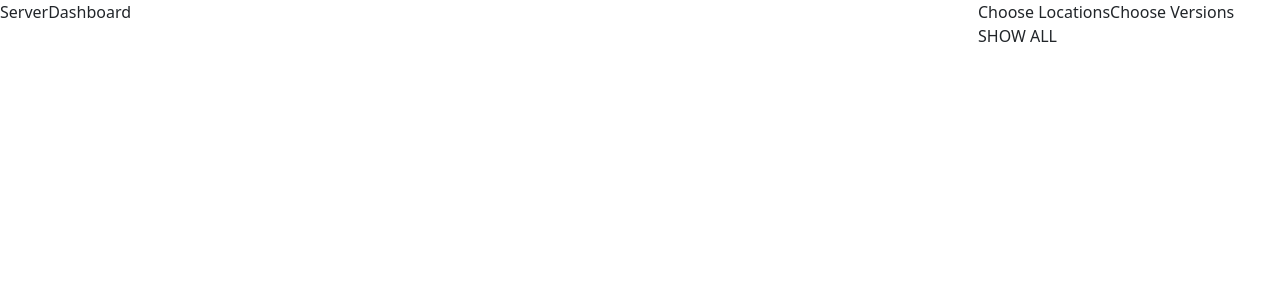
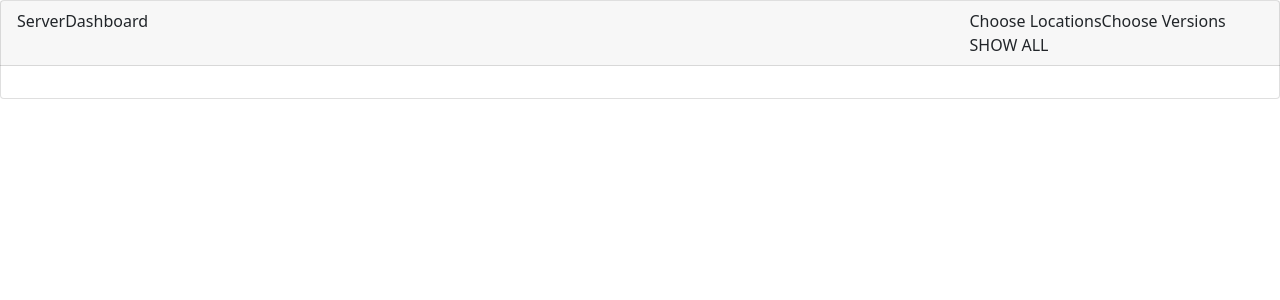
Before and after one commit to whhub/ServerDashboard, an Angular app: page / in a window 1280 px wide. Shown: the top 300 px of the page. Built offline with nearby package versions, Linux system fonts and the light colour scheme.

Commit message:
04 card layout

```diff
--- a/src/app/app.component.html
+++ b/src/app/app.component.html
@@ -1,12 +1,13 @@
-<!--The content below is only a placeholder and can be replaced.-->
-<div class="row justify-content-between">
-  <div class="col-3">{{ title }}</div>
-  <div  class="col-3">
-    <label>Choose Locations</label>
-    <label>Choose Versions</label>
-    <label>SHOW ALL</label>
+<div class='card'>
+  <div class="card-header row justify-content-between">
+    <div class="col-3">{{ title }}</div>
+    <div  class="col-3">
+      <label>Choose Locations</label>
+      <label>Choose Versions</label>
+      <label>SHOW ALL</label>
+    </div>
   </div>
-  <div class="container">
+  <div class="card-body">
     <div class="row row-cols-4 row-cols-sm-2 row-cols-xs-1">
 
     </div>
```
